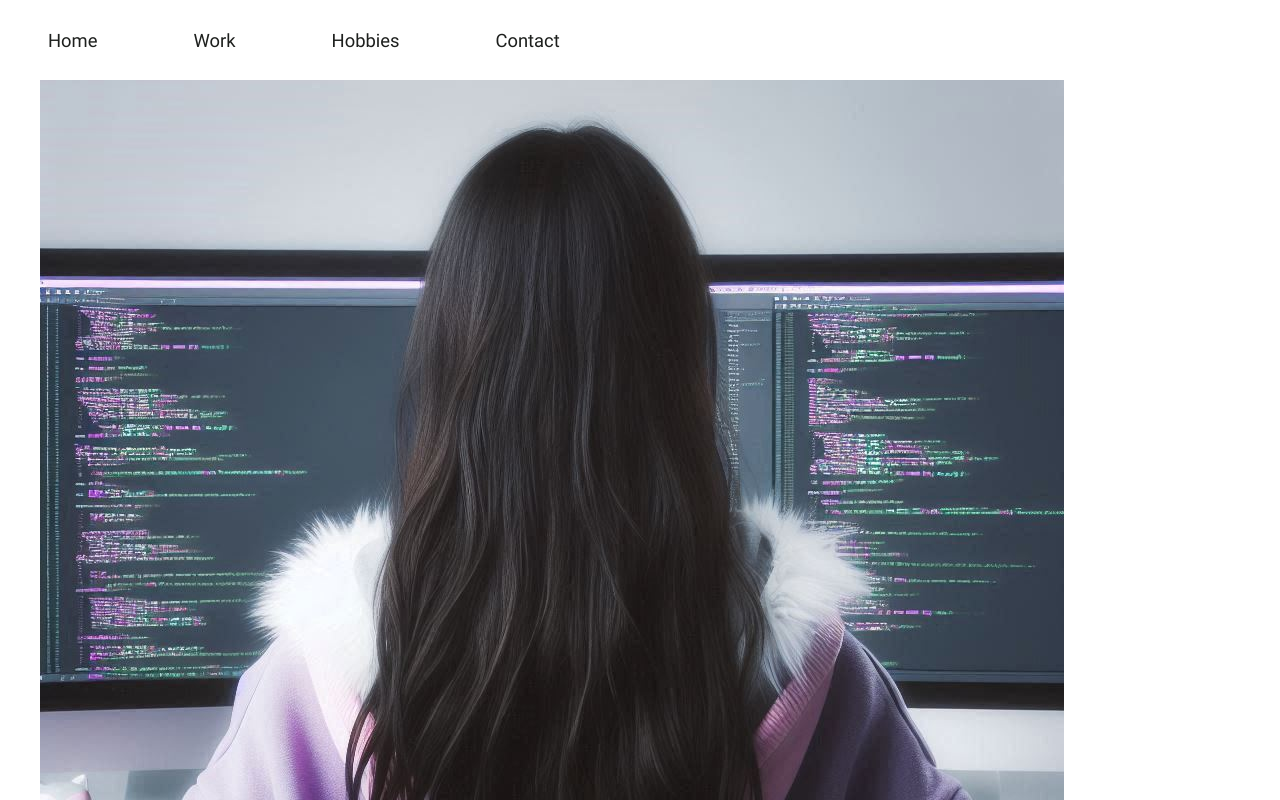
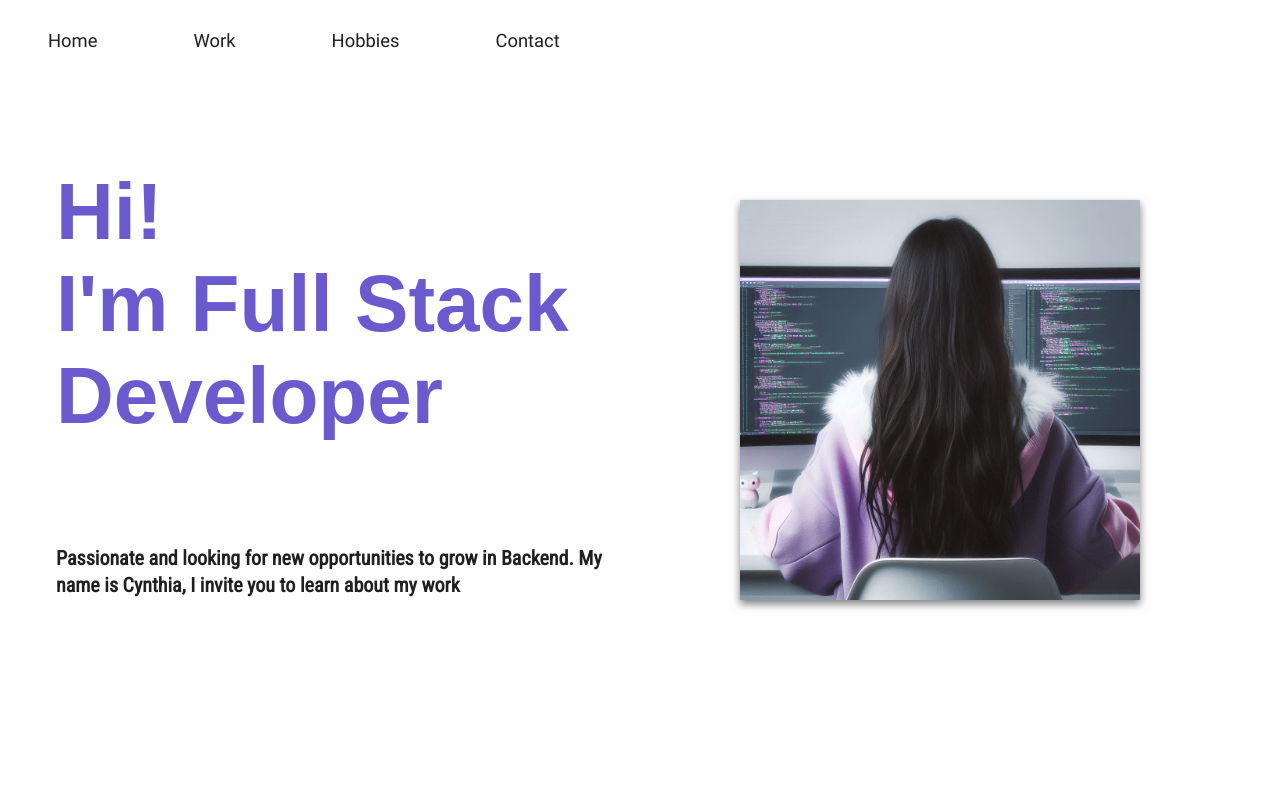
Before and after one commit to Rori-Cynthia/Portfolio, a plain HTML site: page index.html in a window 1280 px wide. Shown: the top 800 px of the page. Drawn offline with Linux system fonts and the light colour scheme; files whose address does not match are found by name.

Commit message:
Añade estilos preliminales a la sección home

```diff
--- a/assets/css/styles.css
+++ b/assets/css/styles.css
@@ -46,3 +46,62 @@ a {
 }
 
 /* Estilos sección home */
+body {
+    font-family: sans-serif;
+    background-color: #FEFEFE;
+}
+
+#page-wrapper {
+    width: 75rem;
+    margin: 0 auto;
+    height: 80vh;
+}
+
+#home {
+    display: flex;
+    height: 100%;
+    width: 100%;
+}
+
+#introduction-container,
+#figure-container {
+    width: 50%;
+}
+
+h1,
+h2 {
+    padding: 1rem;
+    margin: 0;
+    width: 100%;
+    box-sizing: border-box;
+}
+
+h2 {
+    color: slateblue;
+    font-size: 5rem;
+    height: 70%;
+    display: flex;
+    flex-direction: column;
+    justify-content: center;
+    align-items: start;
+}
+
+h1 {
+    font-family: "roboto-regular-condensed";
+    color: #1E201E;
+    font-size: 1.25rem;
+    height: 30%;
+}
+
+#figure-container {
+    display: flex;
+    flex-direction: column;
+    justify-content: center;
+    align-items: center;
+}
+
+#cover-image {
+    max-width: 25rem;
+    max-height: 25rem;
+    box-shadow: 0px 4px 8px rgba(0, 0, 0, 0.5);
+}
```
